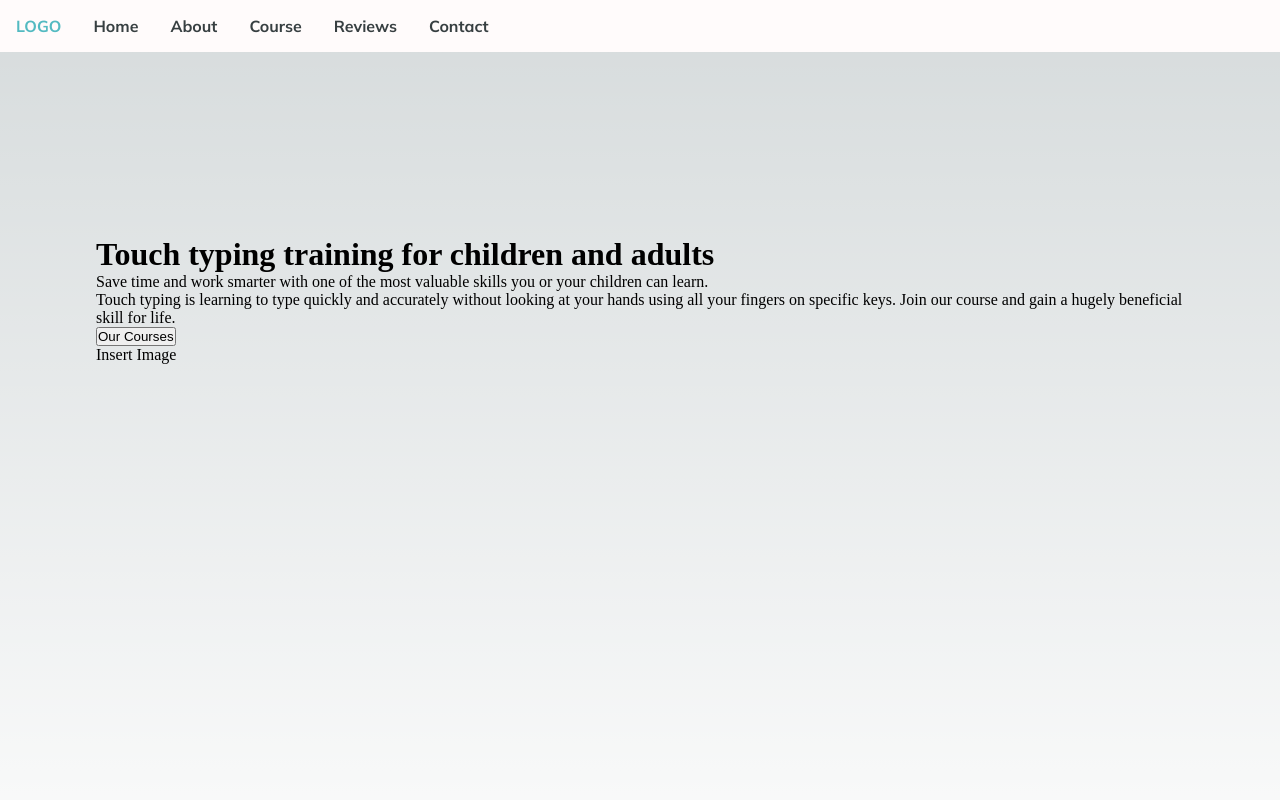
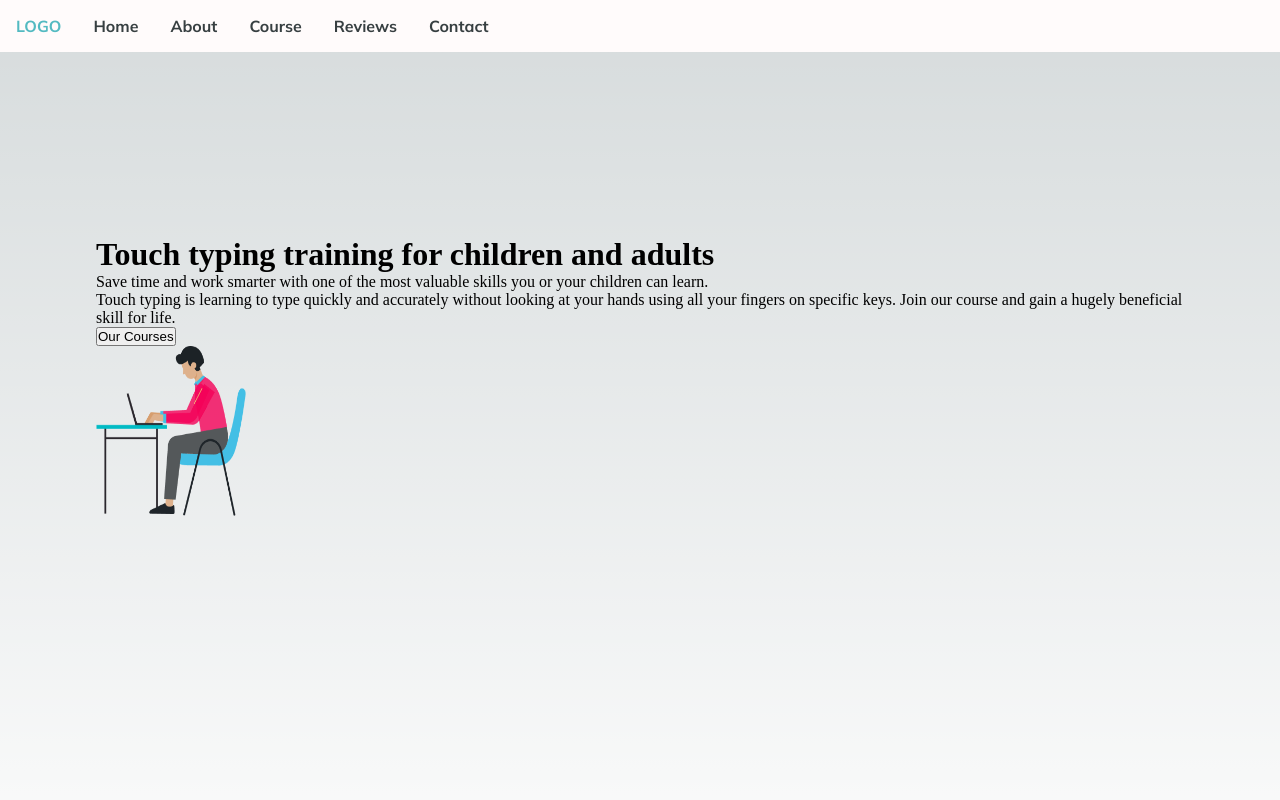
Before and after one commit to touch-typing/touch-typing-academy, a Next.js app: page / in a window 1280 px wide. Shown: the top 800 px of the page. Built offline with nearby package versions, Linux system fonts and the light colour scheme.

Commit message:
navbar added with hover

```diff
--- a/components/Banner.js
+++ b/components/Banner.js
@@ -1,5 +1,7 @@
 import React from "react";
 import styles from "../src/styles/Banner.module.css"
+import Image from "next/image";
+
 
 //create div with header, paragraph and button,
 //wrap this div in another div to enable styling later
@@ -24,7 +26,7 @@ children and adults</h1>
 <p><span className={styles.banner_span} >Touch typing</span> is learning to type quickly and accurately without looking at your hands using all your fingers on specific keys. <span className={styles.banner_span}>Join our course</span> and gain a hugely beneficial skill for life.</p>
 <button className={styles.banner_button}>Our Courses</button>
 </div>
-<div className={styles.banner_image}>Insert Image</div>
+<div className={styles.banner_image}><Image src="/typist.png" width={150} height={170}/></div>
   </div>;
 }
 
--- a/src/styles/Navbar.module.css
+++ b/src/styles/Navbar.module.css
@@ -26,6 +26,10 @@ padding: 1rem;
 
 
 /* active - retains nav link colour when you are on that page */
-.link_nav:hover, .link_nav:active{
+.link_nav:hover {
 color: #DE0036;
 }
+
+.link_nav:active {
+ color: #DE0036;
+}
```
